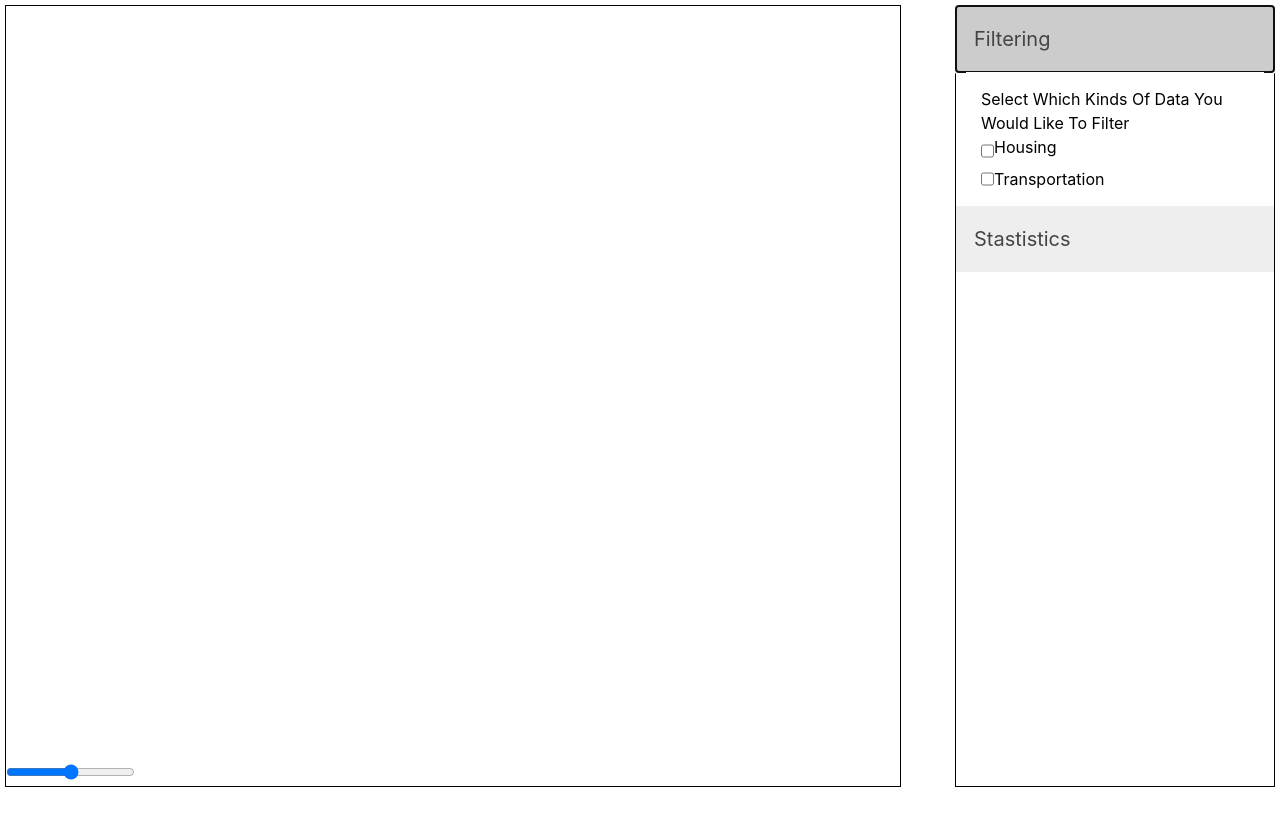
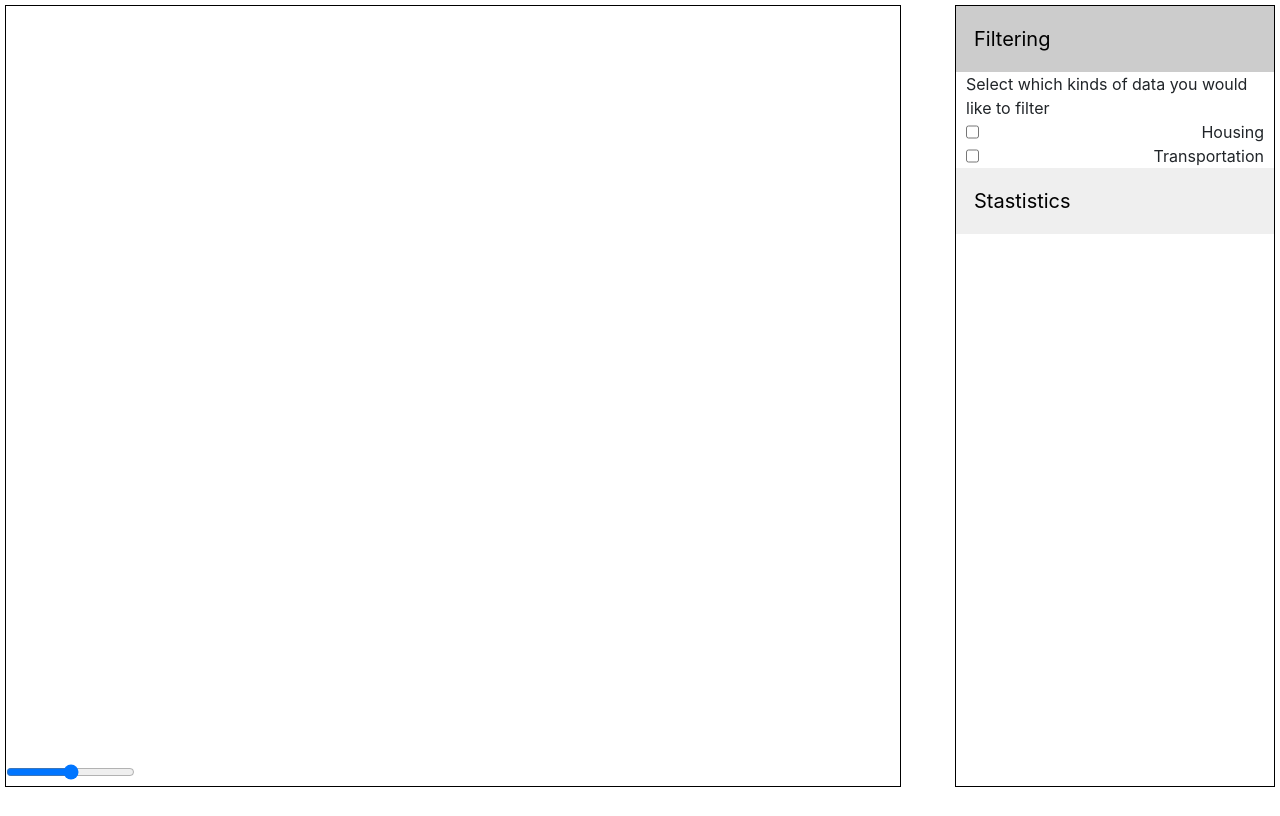
Before and after one commit to RickyHKUST/COMP4462_2022_fall_Gp11, a website: page index.html in a window 1280 px wide. Both pictures are taken after a click on the button "Filtering". Drawn offline with nearby package versions, Linux system fonts and the light colour scheme.

Commit message:
refactor accordion

```diff
--- a/index.html
+++ b/index.html
@@ -14,31 +14,9 @@
         </div>
         <div id="panel">
             <button class="accordion">Filtering</button>
-            <div class="panel1">
-                <div id="filter"></div>
-            </div>
-
+            <div id="filter"></div>
             <button class="accordion">Stastistics</button>
-            <div class="panel2">
-                <div id="statistics"></div>
-            </div>
-
-            <script>
-                var acc = document.getElementsByClassName("accordion");
-                var i;
-
-                for (i = 0; i < acc.length; i++) {
-                  acc[i].addEventListener("click", function() {
-                    this.classList.toggle("active");
-                    var panel = this.nextElementSibling;
-                    if (panel.style.display === "block") {
-                      panel.style.display = "none";
-                    } else {
-                      panel.style.display = "block";
-                    }
-                  });
-                }
-            </script>
+            <div id="statistics"></div>
         </div>
     </body>
     <link rel="stylesheet" type="text/css" href="/assets/index/index.css">
--- a/public/assets/map/map.js
+++ /dev/null
@@ -1 +0,0 @@
-$('#map').append('<p>Click me</p>')
--- a/public/assets/panel/panel.css
+++ b/public/assets/panel/panel.css
@@ -5,90 +5,40 @@ title => HTML class
 #filter #canvas => element id (unique)
 */
 
-/* .title{
-    display: inline-block;
-    padding: 0.7em 1.7em;
-    margin: 0 0.3em 0.3em 0;
-    border-radius: 0.2em;
-    box-sizing: border-box;
-    text-decoration: none;
-    font-family: 'Roboto',sans-serif;
-    font-weight: 400;
-    color: #FFFFFF;
-    background-color: #3369ff;
-    box-shadow: inset 0 -0.6em 1em -0.35em rgb(0 0 0 / 17%), inset 0 0.6em 2em -0.3em rgb(255 255 255 / 15%), inset 0 0 0em 0.05em rgb(255 255 255 / 12%);
-    text-align: center;
-    position: relative;
-} */
-
 .box{
-    position: relative;
     display: flex;
-    align-items: left;
-    /* border: 1px solid #383854; */
-    border-bottom: 0;
-    /* padding: 0px 0px; */
+    justify-content: space-between;
 }
 
-/* .box label{
-    color: #000000;
-    text-transform: capitalize;
-    margin-left: 20px;
-    cursor: pointer;
-    display: block;
-    width: 100%;
-} */
-
-/* .box .checkbox{
-    position: relative;
-    width: 22px;
-    height: 22px;
-    cursor: pointer;
-} */
-
-div#filter{
-    position: relative;
-    height: relative;
-    width: relative;
-    background: #ffffff;
-    padding: 15px;
-}
-
-.context{
-    color: #000000;
-    font-size: 1rem;
-    text-align: left;
-    text-transform: capitalize;
-    /* margin-bottom: 3rem; */
+.box > label{
+    margin:0;
 }
 
 .accordion{
-  background-color: #eee;
-  color: #444;
   cursor: pointer;
   padding: 18px;
   width: 100%;
   border: none;
   text-align: left;
-  outline: none;
   font-size: 20px;
   transition: 0.5s;
 }
 
 .active, .accordion:hover{
     background-color: #ccc;
-  }
+}
 
-.panel1{
+#filter, #statistics{
     padding: 0 10px;
     display: none;
     background-color: white;
     overflow: hidden;
 }
 
-.panel2{
-    padding: 0 18px;
-    display: none;
-    background-color: white;
-    overflow: hidden;
+.accordion:focus {
+    outline: none;
 }
+
+.active#filter, .active#statistics{
+    display:block;
+}
--- a/public/assets/panel/panel.js
+++ b/public/assets/panel/panel.js
@@ -1,13 +1,12 @@
 $('#statistics').append('<p>later add graph?</p>')
 
-// $('#filter').click(function(){
-//     renderFilter()
-// })
 
-// function renderFilter(){
-    // $('#filter').empty();
+$(".accordion").click(function(e){
+    e.target.classList.toggle("active");
+    e.target.nextElementSibling.classList.toggle("active");
+})
+
 var filtering_context = ''+
-    // '<div class="title"> Filter </div>'+
 '<div class="context"> Select which kinds of data you would like to filter </context>'+
 '<br>'+
     '<div class="box">'+
@@ -19,20 +18,16 @@ $('#statistics').append('<p>later add graph?</p>')
         '<label for="Transportation"> Transportation </label>'+
     '</div>'
 $('#filter').append(filtering_context);
-// }
-
 
 /*
 terms:
 refactor - optimization
 
 TO DO:
-Two Accordions
-    - One for filtering
-    - One for statistics
-    - Hints: search bootstrap
-Details in Filter
-    - Transportation
-    - Hosuing
-Good styling of the whole panel
+Accordions Styling
+According lab6, show some statistics under the 'div#statistics'
+    mock some data
+    - scatter plot
+    - histogram
+Study the refactored code
 */
```
Lines whose indentation alone changed are shown as unchanged.
